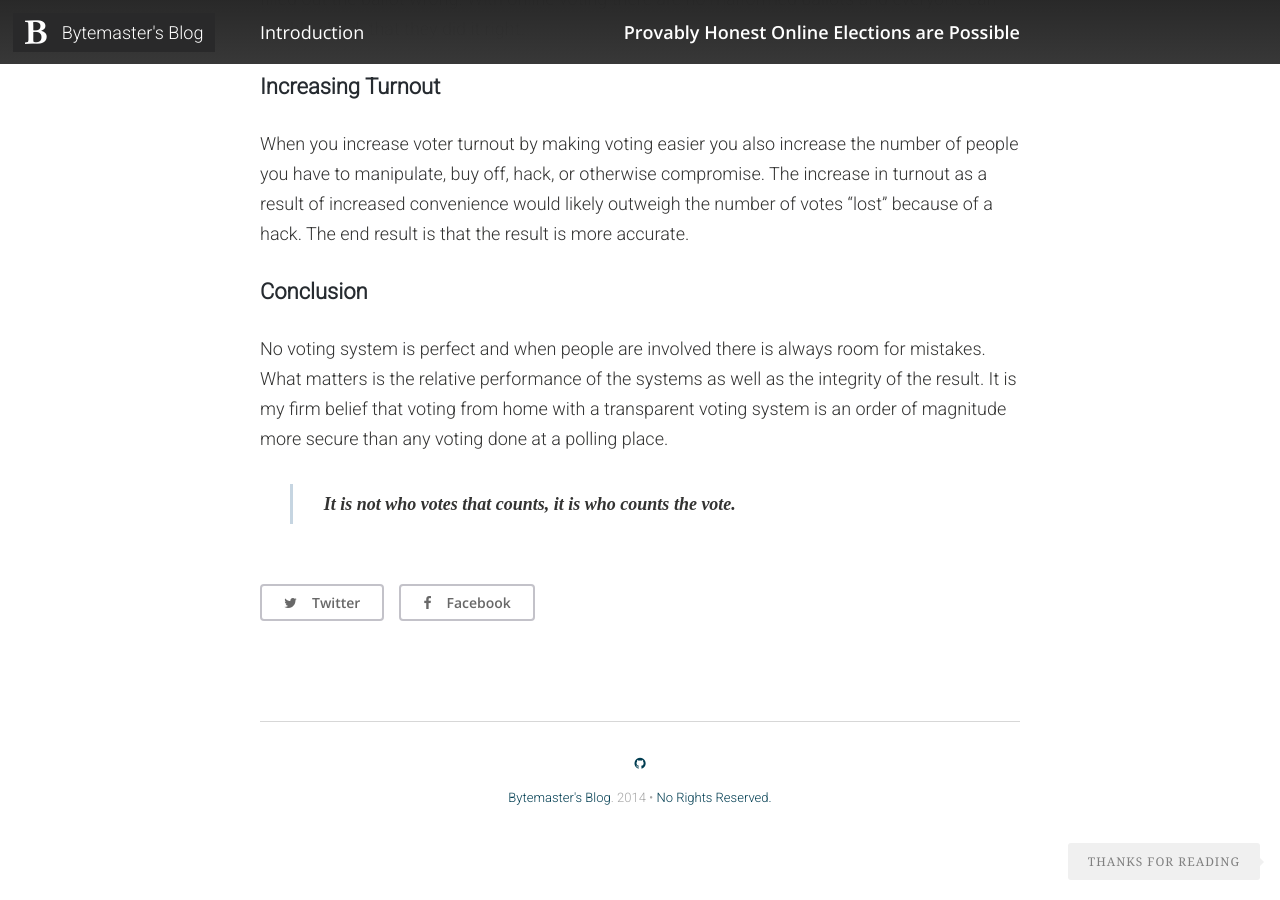
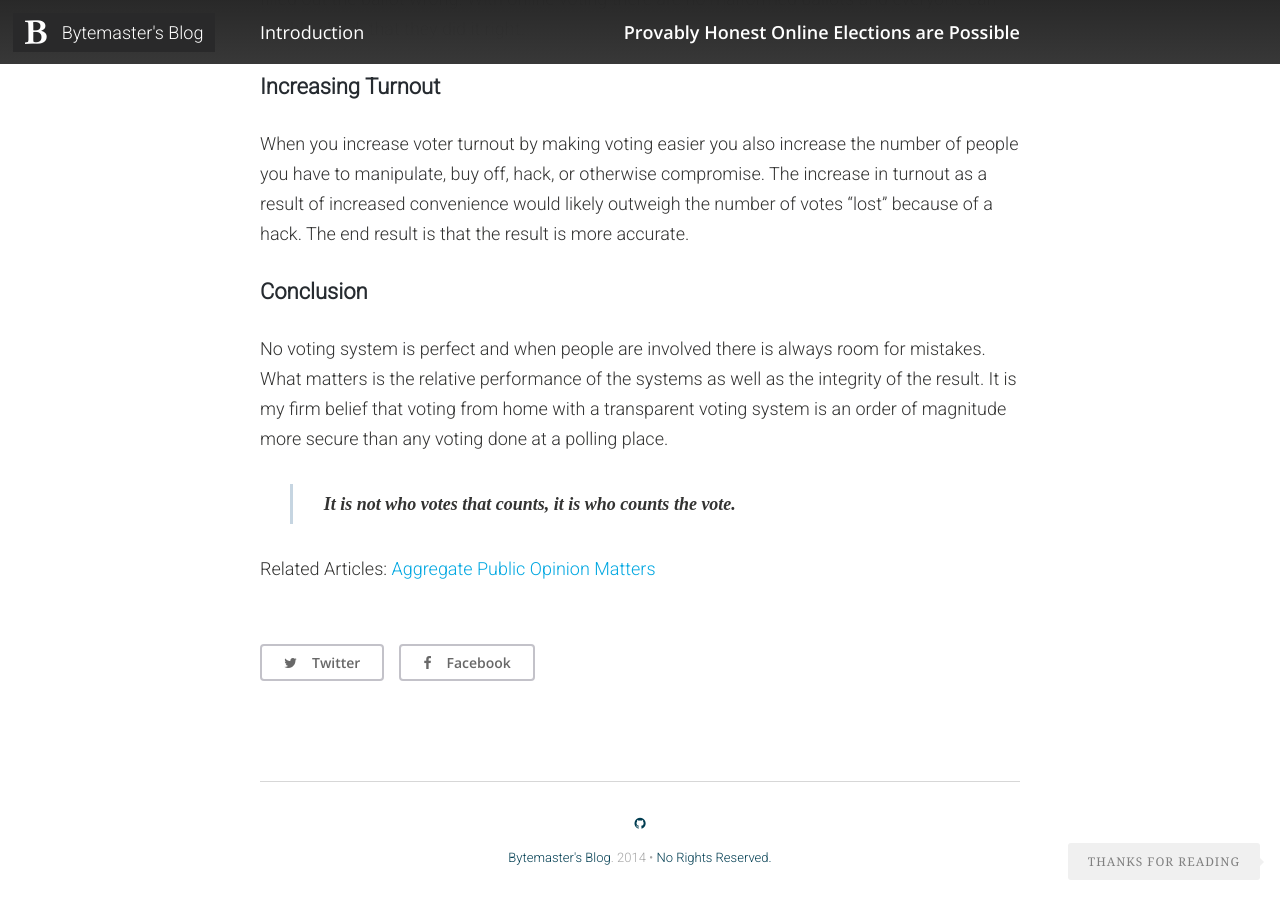
Before and after one commit to bytemaster/bytemaster.github.io, a Jekyll site: the page built from _posts/2014-12-21-Provably-Honest-Online-Elections.md, in a window 1280 px wide and 900 px high, scrolled down 8826 px. Built offline with Jekyll 4.4.1, drawn with Linux system fonts in a browser that asks for light colours; nearby versions of some CDN libraries.

Commit message:
adding related articles

```diff
--- a/_posts/2014-12-21-Provably-Honest-Online-Elections.md
+++ b/_posts/2014-12-21-Provably-Honest-Online-Elections.md
@@ -136,3 +136,7 @@ When you increase voter turnout by making voting easier you also increase the nu
 No voting system is perfect and when people are involved there is always room for mistakes.  What matters is the relative performance of the systems as well as the integrity of the result.  It is my firm belief that voting from home with a transparent voting system is an order of magnitude more secure than any voting done at a polling place.
 
 >  It is not who votes that counts, it is who counts the vote.
+
+
+Related Articles:
+[Aggregate Public Opinion Matters]( {% post_url 2014-12-20-Aggregate-Public-Opinion-Matters %} )
```
